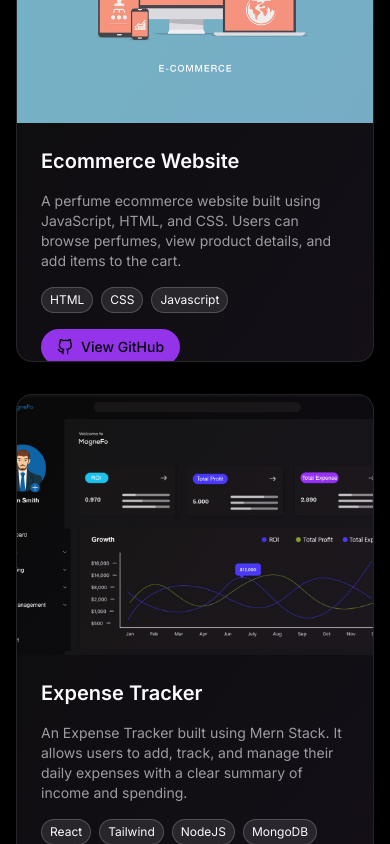
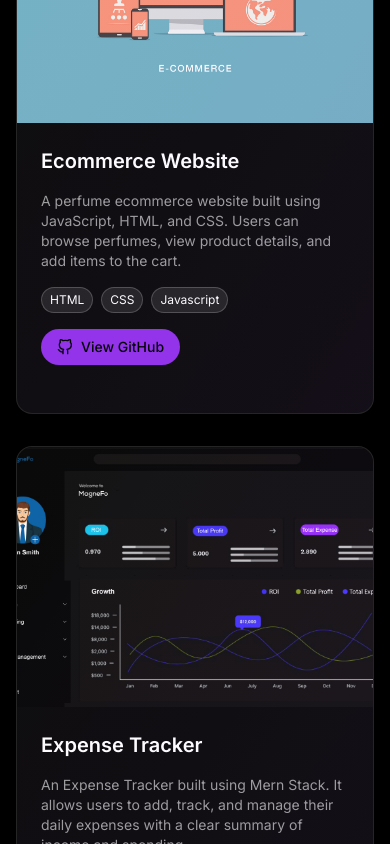
Before and after one commit to y-seyha/Portfolio, a React (Vite) app: page / in a window 390 px wide. Shown: the part 7060-7904 px from the top of the page. Built offline with nearby package versions, Linux system fonts and the light colour scheme.

Commit message:
Fixed Padding

```diff
--- a/src/components/sections/Project.jsx
+++ b/src/components/sections/Project.jsx
@@ -55,7 +55,7 @@ const Project = () => {
             <div
               className="group relative bg-white/5 border border-white/10 rounded-2xl overflow-hidden shadow-lg
                       hover:shadow-2xl transition-all duration-500 transform hover:-translate-y-2
-                      h-[500px] flex flex-col"
+                     h-auto md:h-[500px] flex flex-col"
             >
               {/* Project Image */}
               {project.image && (
@@ -67,7 +67,7 @@ const Project = () => {
               )}
 
               {/* Project Info */}
-              <div className="p-6 space-y-4 flex-1 overflow-hidden">
+              <div className="p-6 space-y-4 flex-1 overflow-hidden pb-8 md:pb-6 ">
                 <h3 className="text-xl font-semibold text-white">
                   {project.title}
                 </h3>
@@ -87,14 +87,13 @@ const Project = () => {
                   ))}
                 </div>
 
-                {/* GitHub & Live Demo Buttons */}
-                <div className="mt-3 flex flex-wrap gap-2">
+                <div className="mt-3 flex flex-wrap gap-2 mb-4 md:mb-0">
                   {project.githubUrl && (
                     <a
                       href={project.githubUrl}
                       target="_blank"
                       rel="noreferrer"
-                      className="inline-flex items-center gap-2 px-4 py-2 bg-primary text-black rounded-full text-sm font-medium hover:bg-white/10 transition-colors"
+                      className="inline-flex items-center gap-2 px-4 py-2 bg-primary text-black rounded-full text-sm font-medium hover:bg-white/10 transition-colors md:mb-2"
                     >
                       <FiGithub className="w-4 h-4" /> View GitHub
                     </a>
@@ -112,7 +111,6 @@ const Project = () => {
                 </div>
               </div>
 
-              {/* Hover Glow */}
               <div className="absolute inset-0 bg-gradient-to-br from-primary/0 to-primary/5 group-hover:to-primary/20 transition-all duration-300 pointer-events-none"></div>
             </div>
           </Fadein>
```
